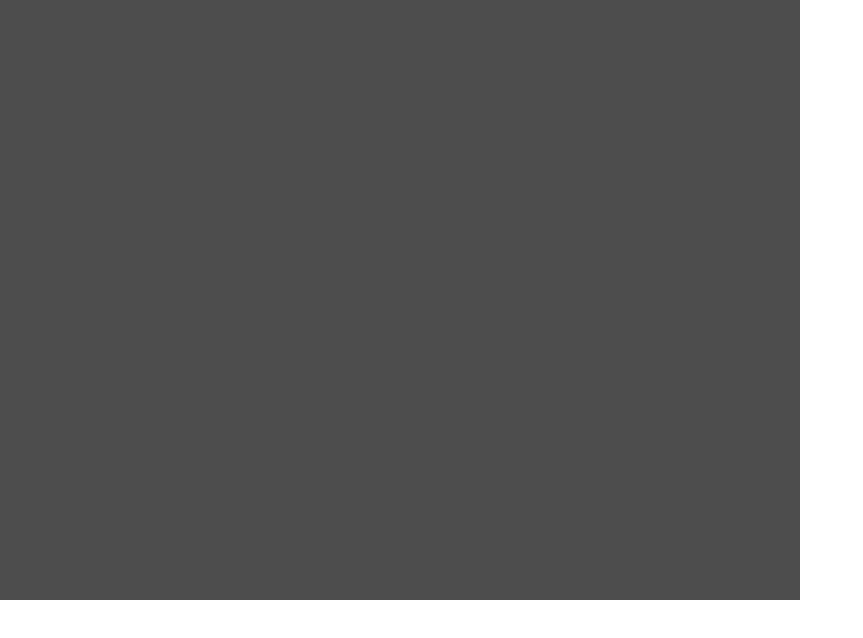
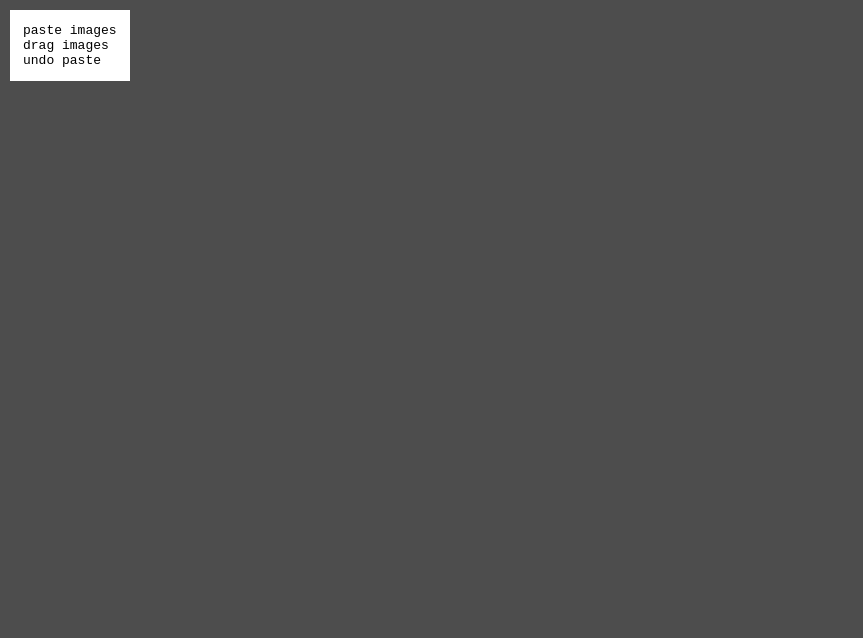
Before and after one commit to bhavyagada/webgl, a website built with Vite: page index.html in a window 1280 px wide. Shown: the whole page, without its empty margins (0-863 px from the left). Built offline with nearby package versions, Linux system fonts and the light colour scheme.

Commit message:
drag images

```diff
--- a/core/WebGL2Renderer.js
+++ b/core/WebGL2Renderer.js
@@ -5,52 +5,19 @@ export class WebGL2Renderer {
     if (!this.gl) {
       throw new Error("WebGL2 not supported!");
     }
-    this.canvasToDisplaySizeMap = new Map([[this.canvas, [screen.width, screen.height]]]);
-    this.resizeObserver = new ResizeObserver((entries) => {
-      for (const entry of entries) {
-        let width, height;
-        let dpr = window.devicePixelRatio;
-        if (entry.devicePixelContentBoxSize) {
-          // note: only this path gives the correct answer
-          // the other paths are an imperfect fallback for browsers that don't provide anyway to do this
-          width = entry.devicePixelContentBoxSize[0].inlineSize;
-          height = entry.devicePixelContentBoxSize[0].blockSize;
-          dpr = 1; // it's already in width and height
-        } else if (entry.contentBoxSize) {
-          if (entry.contentBoxSize[0]) {
-            width = entry.contentBoxSize[0].inlineSize;
-            height = entry.contentBoxSize[0].blockSize;
-          } else {
-            // legacy
-            width = entry.contentBoxSize.inlineSize;
-            height = entry.contentBoxSize.blockSize;
-          }
-        } else {
-          // legacy
-          width = entry.contentRect.width;
-          height = entry.contentRect.height;
-        }
-        const displayWidth = Math.round(width * dpr);
-        const displayHeight = Math.round(height * dpr);
-        this.canvasToDisplaySizeMap.set(entry.target, [displayWidth, displayHeight]);
-      }
-    });
-    this.resizeObserver.observe(this.canvas, { box: "content-box" });
   }
 
-  resizeCanvasToDisplaySize(canvas) {
-    // lookup the size the browser is displaying the canvas in CSS pixels
-    const [displayWidth, displayHeight] = this.canvasToDisplaySizeMap.get(canvas);
-    // check if canvas is not the same size
-    const needResize = canvas.width !== displayWidth || canvas.height !== displayHeight;
-    if (needResize) {
-      // make the canvas the same size
-      this.canvas.width = displayWidth;
-      this.canvas.height = displayHeight;
-      this.gl.viewport(0, 0, displayWidth, displayHeight);
+  resizeCanvasToDisplaySize(canvas, multiplier) {
+    multiplier = multiplier || 1;
+    const width = canvas.clientWidth * multiplier | 0;
+    const height = canvas.clientHeight * multiplier | 0;
+    if (canvas.width !== width || canvas.height !== height) {
+      canvas.width = width;
+      canvas.height = height;
+      this.gl.viewport(0, 0, width, height);
+      return true;
     }
-
-    return needResize;
+    return false;
   }
 
   clear() {
@@ -60,6 +27,6 @@ export class WebGL2Renderer {
 
   render(scene) {
     this.clear();
-    scene.objects.forEach(object => object.render(this));
+    scene.forEach(object => object.render(this));
   }
 }
--- a/index.html
+++ b/index.html
@@ -8,12 +8,37 @@
       html, body {
         margin: 0 !important;
         padding: 0 !important;
+        overflow: hidden;
+      }
+      canvas {
+        width: 100vw;
+        height: 100vh;
+        display: block;
+      }
+      .container {
+        position: relative;
+      }
+      #feats-overlay {
+        position: absolute;
+        left: 10px;
+        top: 10px;
+        background-color: white;
+        color: black;
+        font-family: monospace;
+        padding: 1em;
       }
     </style>
   </head>
   <body>
     <script>0</script>
-    <canvas id="c"></canvas>
+    <div class="container">
+      <canvas id="c"></canvas>
+      <div id="feats-overlay">
+        <div>paste images</div>
+        <div>drag images</div>
+        <div>undo paste</div>
+      </div>
+    </div>
     <script type="module" src="/main.js"></script>
   </body>
 </html>
--- a/main.js
+++ b/main.js
@@ -1,29 +1,67 @@
 import { WebGL2Renderer } from "./core/WebGL2Renderer";
-import { Scene } from "./core/Scene";
 import { ImageObj } from "./objects/Image";
 
-let renderer, scene;
+let scene = [];
+let renderer;
 let mouseX = 0, mouseY = 0;
 let needsRender = true;
+let selectedImage = null;
+let isDragging = false;
+let lastMouseX = 0, lastMouseY = 0;
 
 const init = () => {
   const canvas = document.querySelector("#c");
   renderer = new WebGL2Renderer(canvas);
-  scene = new Scene();
 
   // add event listeners
   canvas.addEventListener("mousemove", onMouseMove);
+  canvas.addEventListener("mousedown", onMouseDown);
+  canvas.addEventListener("mouseup", onMouseUp);
   document.addEventListener("paste", onPaste);
+  document.addEventListener("keydown", onKeyDown);
   window.addEventListener("resize", onResize);
 
   onResize();
   render();
 }
 
+const getImageAtPosition = (x, y) => {
+  for (let i = scene.length - 1; i >= 0; i--) {
+    const img = scene[i];
+    if (x >= img.x - img.width / 2 && x <= img.x + img.width / 2 && y >= img.y - img.height / 2 && y <= img.y + img.height / 2) {
+      return img;
+    }
+  }
+  return null;
+}
+
 const onMouseMove = (event) => {
   const rect = event.target.getBoundingClientRect();
   mouseX = event.clientX - rect.left;
   mouseY = event.clientY - rect.top;
+
+  if (isDragging && selectedImage) {
+    const dx = mouseX - lastMouseX;
+    const dy = mouseY - lastMouseY;
+    selectedImage.x += dx;
+    selectedImage.y += dy;
+    needsRender = true;
+  }
+
+  lastMouseX = mouseX;
+  lastMouseY = mouseY;
+}
+
+const onMouseDown = () => {
+  isDragging = true;
+  lastMouseX = mouseX;
+  lastMouseY = mouseY;
+  selectedImage = getImageAtPosition(mouseX, mouseY);
+}
+
+const onMouseUp = () => {
+  isDragging = false;
+  selectedImage = null;
 }
 
 const onPaste = (event) => {
@@ -37,7 +75,7 @@ const onPaste = (event) => {
         img.onload = function() {
           const image = new ImageObj(img, mouseX, mouseY);
           image.init(renderer);
-          scene.add(image);
+          scene.push(image);
           needsRender = true;
         }
         img.src = e.target.result;
@@ -46,6 +84,13 @@ const onPaste = (event) => {
       reader.readAsDataURL(blob);
       break;
     }
+  }
+}
+
+const onKeyDown = (event) => {
+  if ((event.ctrlKey || event.metaKey) && event.key === "z") {
+    scene.pop();
+    needsRender = true;
   }
 }
 
```
